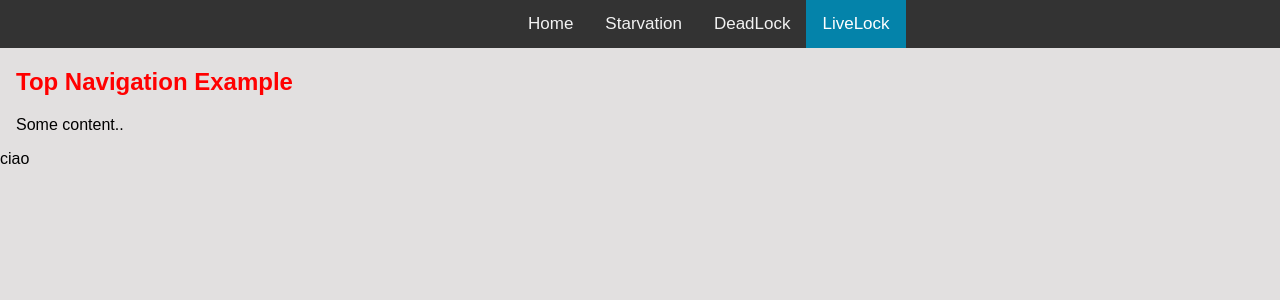
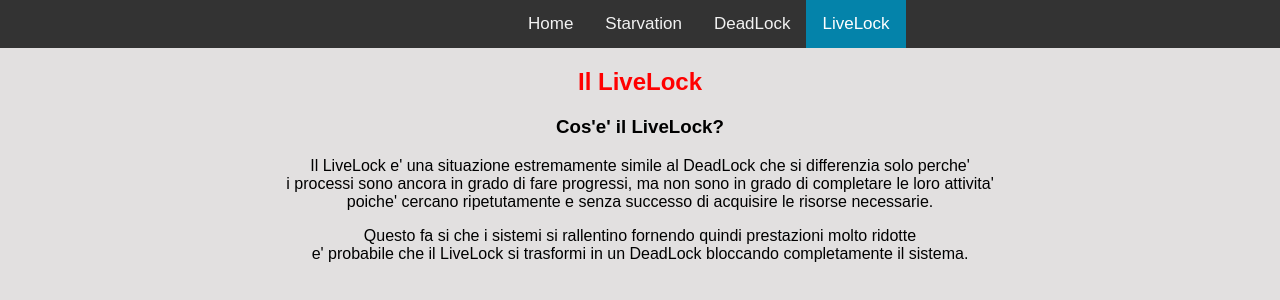
Before and after one commit to GianlucaMeliss/Season1-Melis.github.io, a plain HTML site: page pages/livelock.html in a window 1280 px wide. Drawn offline with Linux system fonts and the light colour scheme.

Commit message:
livelock

```diff
--- a/pages/livelock.html
+++ b/pages/livelock.html
@@ -13,11 +13,14 @@
         </div>
     </div>
 
-    <div style="padding-left:16px">
-        <h2>Top Navigation Example</h2>
-        <p>Some content..</p>
+    <div class="centro">
+        <h2>Il LiveLock</h2>
+        <h3>Cos'e' il LiveLock?</h3>
+        <p>Il LiveLock e' una situazione estremamente simile al DeadLock che si differenzia solo perche'<br> i processi sono ancora in grado di fare progressi, ma non sono in grado di completare le loro attivita'<br> poiche' cercano ripetutamente e senza
+            successo di acquisire le risorse necessarie.</p>
+        <p>Questo fa si che i sistemi si rallentino fornendo quindi prestazioni molto ridotte<br> e' probabile che il LiveLock si trasformi in un DeadLock bloccando completamente il sistema.</p>
+
     </div>
-    <p> ciao </p>
 </body>
 
 </html>
```
